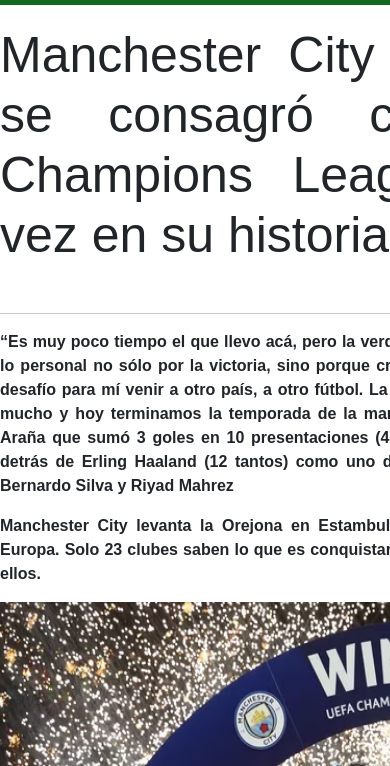
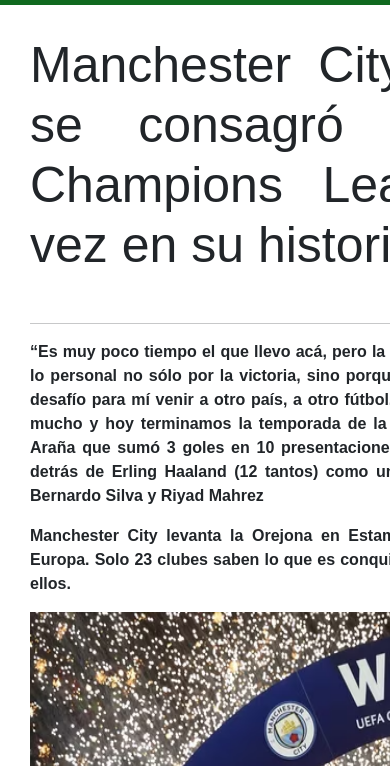
Before and after one commit to joseismaelvargas/DEPORTE., a plain HTML site: page index.html in a window 390 px wide. Shown: the part 78-844 px from the top of the page. Drawn offline with nearby package versions, Linux system fonts and the light colour scheme.

Commit message:
Update style .css

```diff
--- a/css/style .css
+++ b/css/style .css
@@ -327,7 +327,7 @@ box-shadow: 2px 2px 2px 2px white;
  .contenedor{
 
         width:200%;
-        margin: 20px auto;
+        margin: 30px 30px;
 
 
     }
```
